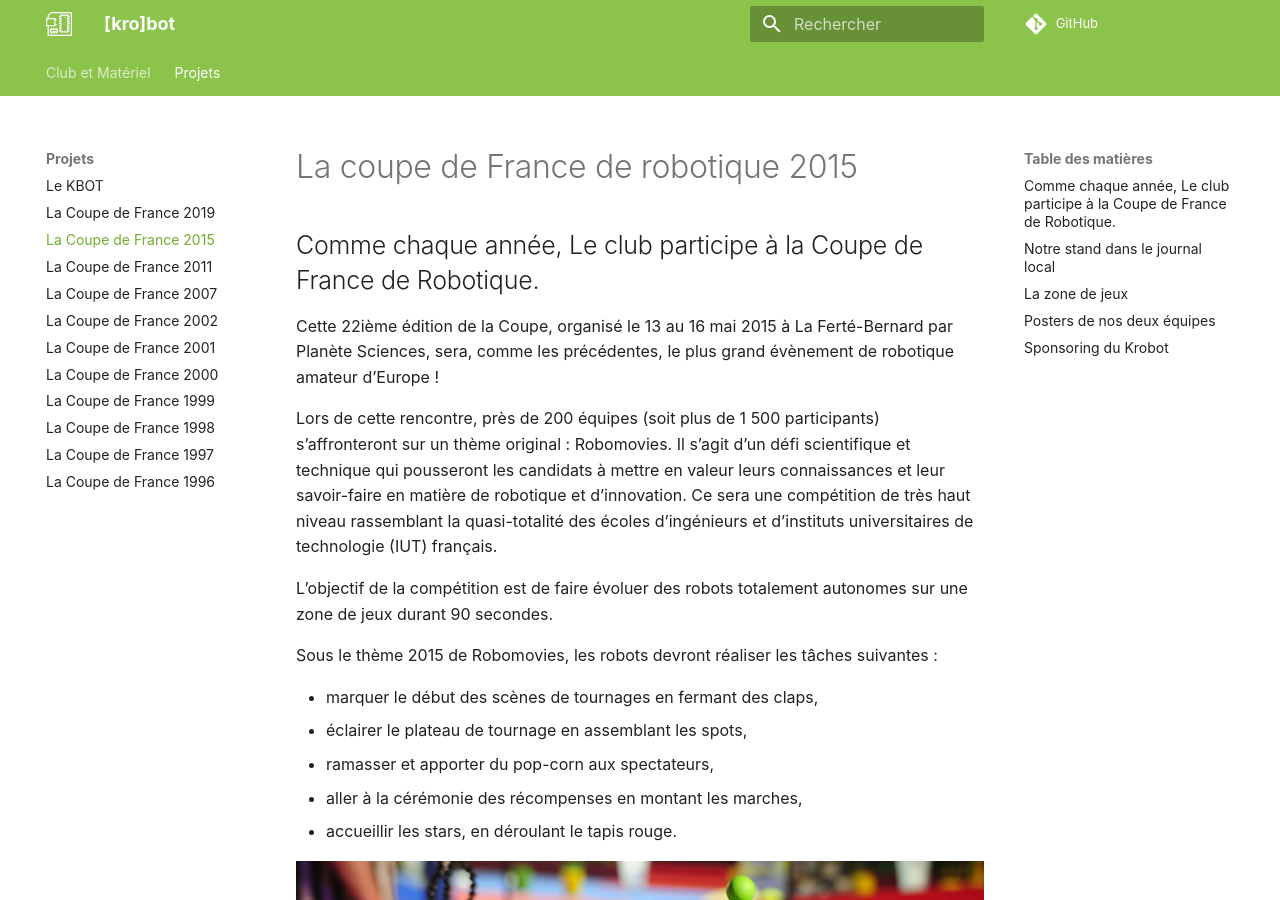
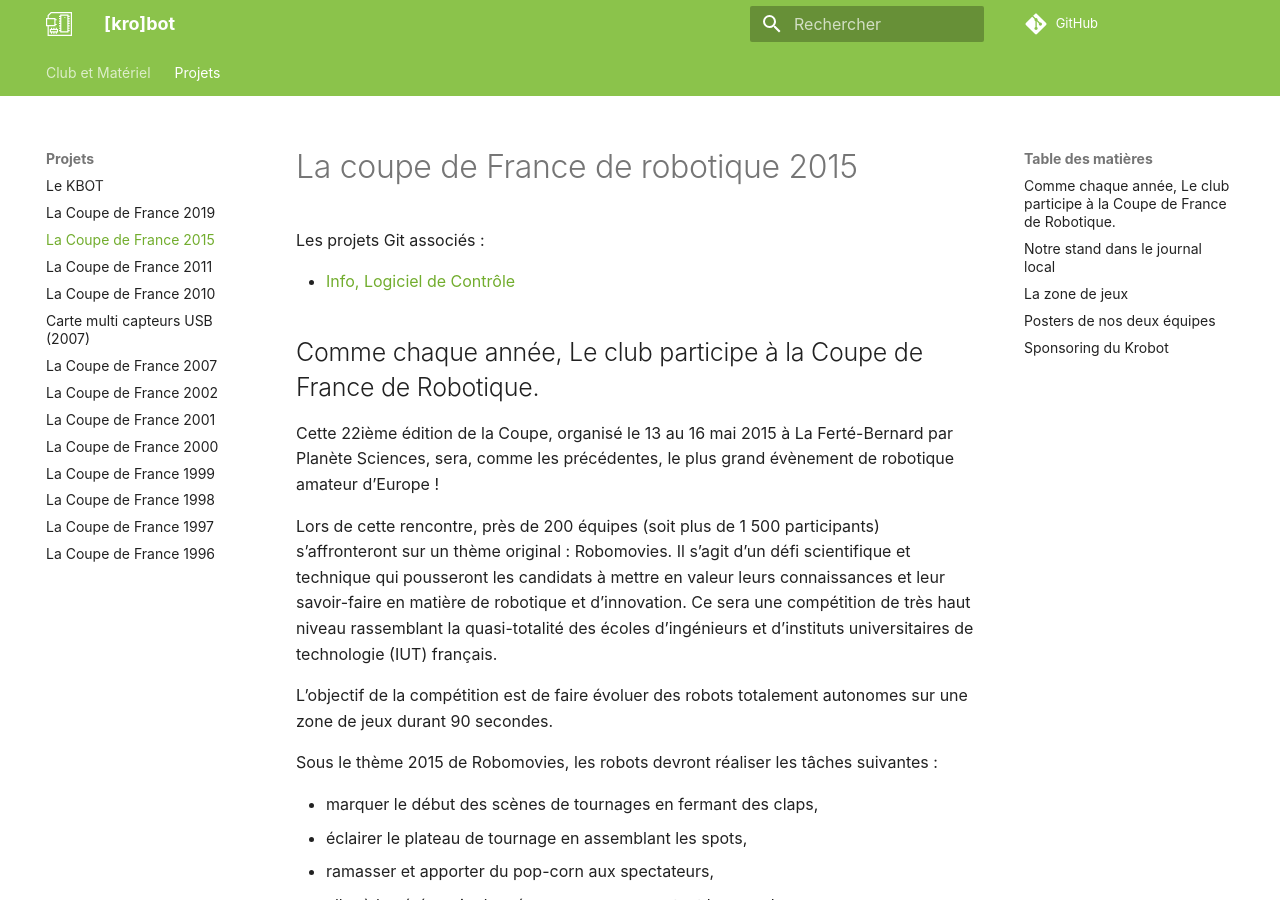
Before and after one commit to ens-krobot/KrobotDocumentation, an MkDocs documentation site: the page built from docs/coupe-de-france-2015.md, in a window 1280 px wide and 900 px high. Built offline with MkDocs 1.6.1 and Material for MkDocs 9.7.7, drawn with Linux system fonts in a browser that asks for light colours; comment, search, counter and statistics services are not loaded.

Commit message:
From SSD

```diff
--- a/docs/coupe-de-france-2015.md
+++ b/docs/coupe-de-france-2015.md
@@ -1,4 +1,8 @@
 # La coupe de France de robotique 2015
+
+Les projets Git associés :
+
+  * [Info, Logiciel de Contrôle](https://github.com/ens-krobot/info_2015_control2015)
 
 ## Comme chaque année, Le club participe à la Coupe de France de Robotique.
 
@@ -20,7 +24,7 @@ Sous le thème 2015 de Robomovies, les robots devront réaliser les tâches suiv
 
 ## Notre stand dans le journal local
 
-![Capture de lemainelibre.fr](img/coupe_de_france_2015_capture_articlelemaine.png)
+![Capture de lemainelibre.fr](img/coupe_de_france_2015_capture_articlelemaine.jpg)
 
 Voir l'article complet ici : <https://www.lemainelibre.fr/actualite/la-ferte-bernard-la-coupe-de-france-de-robotique-sans-le-festival-artec-13-05-2015-133443>.
 
--- a/mkdocs.yml
+++ b/mkdocs.yml
@@ -12,6 +12,8 @@ nav:
       - La Coupe de France 2019: coupe-de-france-2019.md
       - La Coupe de France 2015: coupe-de-france-2015.md
       - La Coupe de France 2011: coupe-de-france-2011.md
+      - La Coupe de France 2010: coupe-de-france-2010.md
+      - Carte multi capteurs USB (2007): carte-multi-capteurs.md
       - La Coupe de France 2007: coupe-de-france-2007.md
       - La Coupe de France 2002: coupe-de-france-2002.md
       - La Coupe de France 2001: coupe-de-france-2001.md
```
Also changed, not shown: docs/carte-multi-capteurs.md (added, +22 -0 lines), docs/coupe-de-france-2010.md (added, +10 -0 lines), docs/coupe-de-france-2011.md (+8 -0 lines), docs/img/carte_multi_capteurs.jpg (added), docs/img/coupe_de_france_2015_capture_articlelemaine.jpg (added), docs/img/coupe_de_france_2015_capture_articlelemaine.png (deleted), docs/img/coupe_de_france_2015_poster_equipe_jeunes.jpg, docs/img/kbot_img3.jpg.
